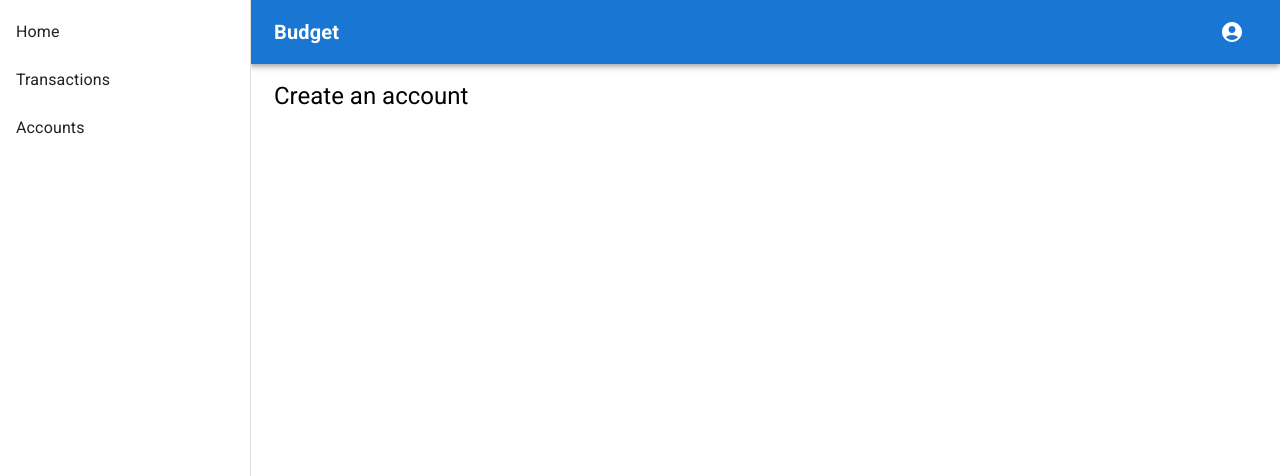
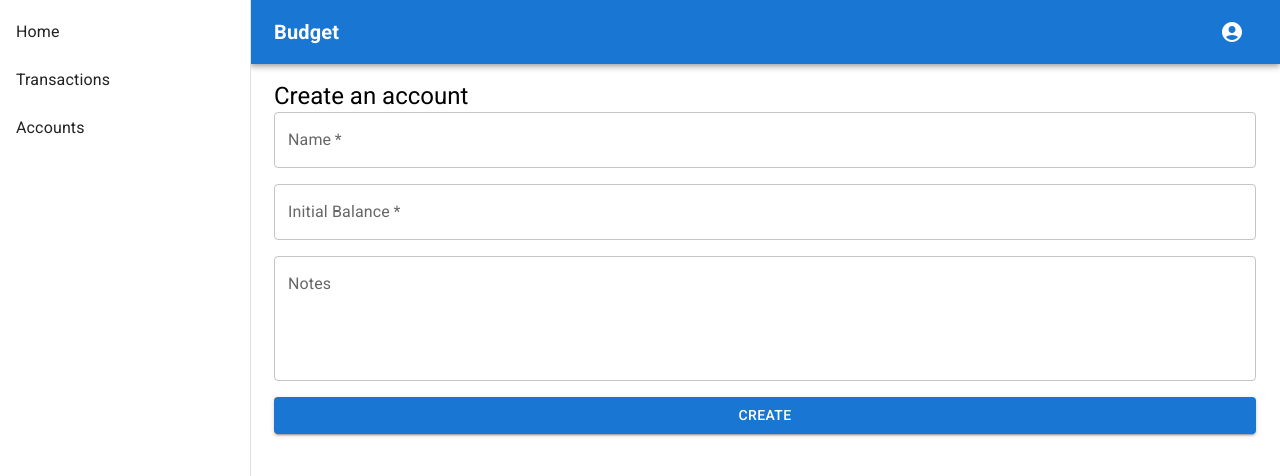
Before and after one commit to elmojohnson/budget_app, a Next.js app: page /accounts/create in a window 1280 px wide. Shown: the top 476 px of the page. Built offline with nearby package versions, Linux system fonts and the light colour scheme; no server answers; sample sign-in values are in the browser's storage.

Commit message:
Update: Account forms with validation

```diff
--- a/components/forms/AccountForm.tsx
+++ b/components/forms/AccountForm.tsx
@@ -1,13 +1,92 @@
-import React from 'react'
+import React from "react";
 
+// Formik
+import { Formik } from "formik";
+import AccountSchema from "@/validation/AccountSchema";
+
+// MUI
 import Box from "@mui/material/Box";
+import Button from "@mui/material/Button";
+import TextField from "@mui/material/TextField";
 
 const AccountForm = () => {
   return (
     <Box>
+      <Formik
+        initialValues={{
+          name: "",
+          initial_balance: "",
+          notes: "",
+        }}
+        validationSchema={AccountSchema}
+        onSubmit={(values, { setSubmitting }) => console.log(values)}
+      >
+        {({
+          values,
+          errors,
+          touched,
+          handleChange,
+          submitForm,
+          isSubmitting,
+        }) => (
+          <Box sx={{ display: "flex", flexDirection: "column" }}>
+            <TextField
+              error={errors.name && touched.name ? true : false}
+              label="Name"
+              sx={{ mb: 2 }}
+              helperText={errors.name && touched.name ? errors.name : null}
+              type="text"
+              name="name"
+              required
+              value={values.name}
+              onChange={handleChange}
+              disabled={isSubmitting}
+            />
+            <TextField
+              error={
+                errors.initial_balance && touched.initial_balance ? true : false
+              }
+              label="Initial Balance"
+              sx={{ mb: 2 }}
+              helperText={
+                errors.initial_balance && touched.initial_balance
+                  ? errors.initial_balance
+                  : null
+              }
+              type="number"
+              name="initial_balance"
+              required
+              value={values.initial_balance}
+              onChange={handleChange}
+              disabled={isSubmitting}
+            />
+            <TextField
+              error={errors.notes && touched.notes ? true : false}
+              label="Notes"
+              sx={{ mb: 2 }}
+              helperText={errors.notes && touched.notes ? errors.notes : null}
+              type="text"
+              name="notes"
+              multiline
+              rows={4}
+              value={values.notes}
+              onChange={handleChange}
+              disabled={isSubmitting}
+            />
+            <Button
+              type="submit"
+              variant="contained"
+              sx={{ mb: 2 }}
+              onClick={submitForm}
+              disabled={isSubmitting}
+            >
+              Create
+            </Button>
+          </Box>
+        )}
+      </Formik>
+    </Box>
+  );
+};
 
-    </Box>
-  )
-}
-
-export default AccountForm
+export default AccountForm;
```
